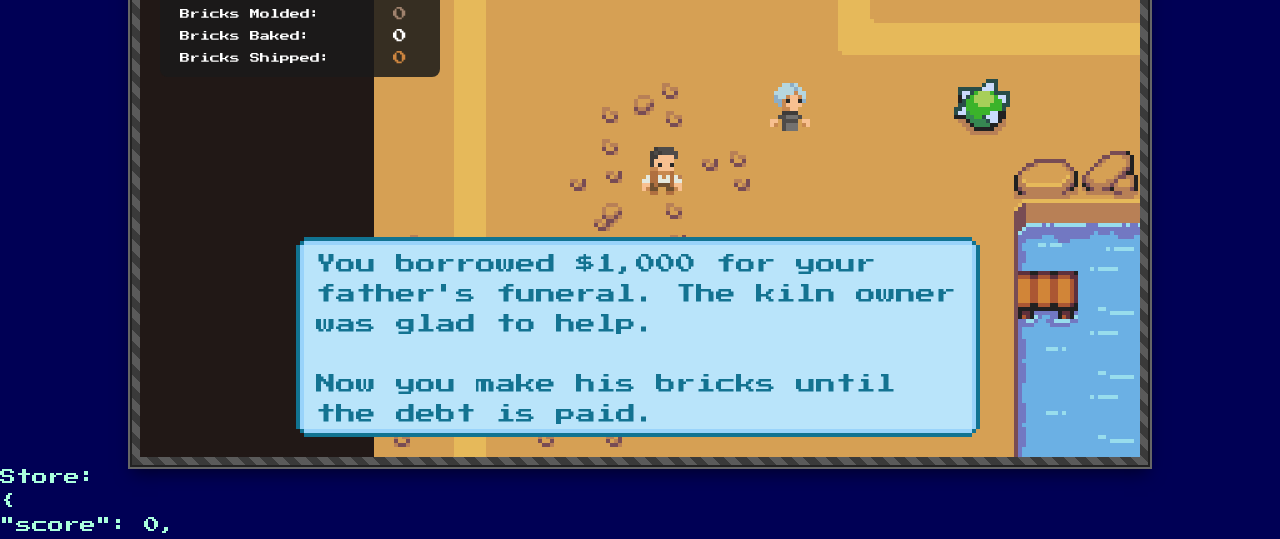
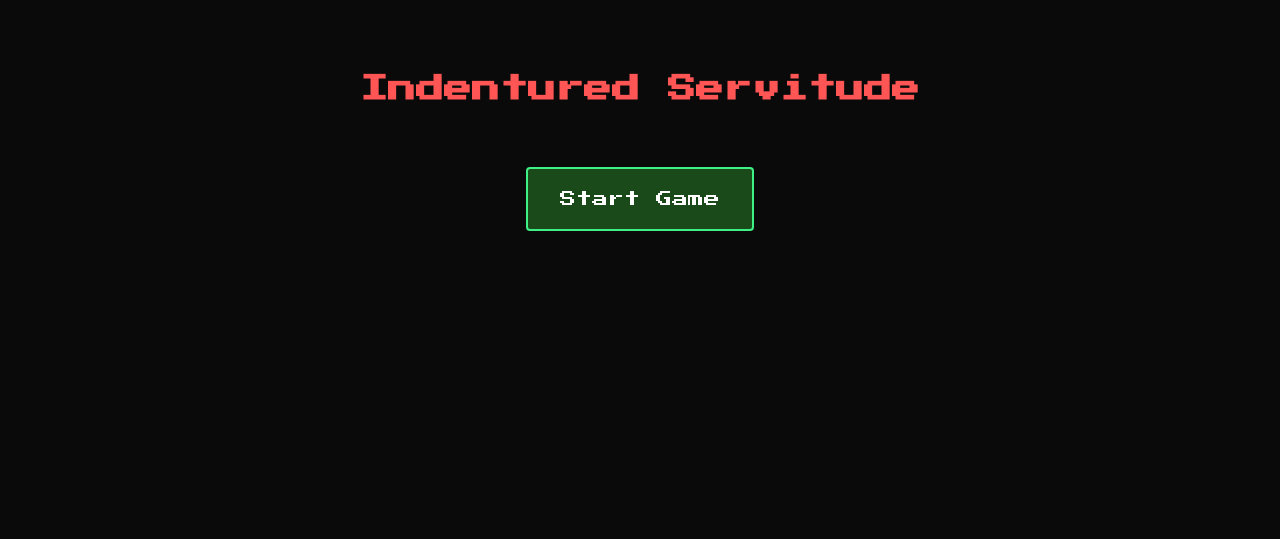
Before and after one commit to asaeed/ind-serv, a website built with webpack: page src/index.html in a window 1280 px wide. Shown: the part 251-790 px from the top of the page. Built offline with nearby package versions, Linux system fonts and the light colour scheme.

Commit message:
Add start screen, year clock, and ~35% tighter pacing
- Start-screen overlay: game boots frozen behind a title + Start button;
  clicking fades it and fires the opening card
- Debt starts at $0 and spins up to $1,000 when the opening card is
  dismissed (the loan lands on the ledger as you acknowledge it)
- Year clock: 1 real minute = 1 year, shown live in the HUD and as
  "N years" on the end screen; clock starts at the Start click
- Event triggers compressed ~x0.65 (give-up lands ~brick 46-50, roughly
  12-13 min instead of 20); recurring charges every 7 bricks; NPC dialog
  ladders synced to the new beats

Co-Authored-By: Claude Fable 5 <noreply@anthropic.com>

```diff
--- a/src/css/index.scss
+++ b/src/css/index.scss
@@ -65,6 +65,45 @@ body {
 
 .main-container.faded {
   opacity: 0;
+}
+
+.start-page {
+  position: fixed;
+  inset: 0;
+  z-index: 40;
+  display: flex;
+  align-items: center;
+  justify-content: center;
+  background: #0a0a0a;
+  text-align: center;
+  transition: opacity 1.2s ease; // duration matched by the setTimeout in StartGame.js
+
+  &.fading {
+    opacity: 0;
+    pointer-events: none;
+  }
+
+  &__title {
+    font-size: 28px;
+    line-height: 1.6;
+    color: #ff5555;
+    margin-bottom: 56px;
+  }
+}
+
+.start-button {
+  padding: 18px 32px;
+  font-family: inherit;
+  font-size: 16px;
+  color: #fff;
+  background: #1a4a1a;
+  border: 2px solid #3ff086;
+  border-radius: 4px;
+  cursor: pointer;
+
+  &:hover {
+    background: #226622;
+  }
 }
 
 .fate-button {
--- a/src/data/event.json
+++ b/src/data/event.json
@@ -1,69 +1,97 @@
 [
   {
     "id": "opening",
-    "trigger": { "bricksShipped": 0 },
+    "trigger": {
+      "bricksShipped": 0
+    },
+    "debtDelta": 1000,
     "text": "You borrowed $1,000 for your father's funeral. The kiln owner was glad to help.\n\nNow you make his bricks until the debt is paid."
   },
   {
     "id": "lodging",
-    "trigger": { "bricksShipped": 10 },
+    "trigger": {
+      "bricksShipped": 7
+    },
     "debtDelta": 150,
     "text": "Lodging fee: +$150.\n\nYou didn't think the roof was free?"
   },
   {
     "id": "familyArrives",
-    "trigger": { "bricksShipped": 20 },
+    "trigger": {
+      "bricksShipped": 13
+    },
     "text": "Your wife and son arrive at the kiln gates. They've come to help you pay it off."
   },
   {
     "id": "priceDrop1",
-    "trigger": { "bricksShipped": 25 },
+    "trigger": {
+      "bricksShipped": 16
+    },
     "brickPrice": 7,
     "text": "The market is down, says the owner. Bricks pay $7 now."
   },
   {
     "id": "shovelBreaks",
-    "trigger": { "bricksShipped": 30 },
+    "trigger": {
+      "bricksShipped": 19
+    },
     "debtDelta": 75,
     "text": "Your shovel splits at the handle. A replacement is charged to the ledger: +$75."
   },
   {
     "id": "fuelCharge",
-    "trigger": { "bricksShipped": 35 },
+    "trigger": {
+      "bricksShipped": 23
+    },
     "debtDelta": 120,
     "text": "Kiln fuel charge: +$120.\n\nThe fire doesn't feed itself."
   },
   {
     "id": "priceDrop2",
-    "trigger": { "bricksShipped": 40 },
+    "trigger": {
+      "bricksShipped": 26
+    },
     "brickPrice": 5,
     "text": "The market is down again. Bricks pay $5 now."
   },
   {
     "id": "wifeBurned",
-    "trigger": { "bricksShipped": 45, "requiresRecruit": "wife" },
+    "trigger": {
+      "bricksShipped": 29,
+      "requiresRecruit": "wife"
+    },
     "debtDelta": 200,
     "injures": "wife",
     "text": "Your wife is burned reaching into the kiln. Hospital bill: +$200.\n\nShe works slower now."
   },
   {
     "id": "recalculation",
-    "trigger": { "bricksShipped": 55 },
+    "trigger": {
+      "bricksShipped": 36
+    },
     "debtDelta": 250,
     "text": "The owner recalculates your debt. Interest. Fees. It's all in the ledger: +$250."
   },
   {
     "id": "sonHand",
-    "trigger": { "bricksShipped": 65, "requiresRecruit": "son" },
+    "trigger": {
+      "bricksShipped": 42,
+      "requiresRecruit": "son"
+    },
     "debtDelta": 400,
     "injures": "son",
     "text": "The mold takes your son's hand. Hospital bill: +$400.\n\nHe works slower now."
   },
   {
     "id": "recurring",
-    "trigger": { "bricksShipped": 70 },
+    "trigger": {
+      "bricksShipped": 46
+    },
     "debtDelta": 150,
-    "repeat": { "every": 10, "escalate": 50 },
+    "repeat": {
+      "every": 7,
+      "escalate": 50
+    },
     "text": "Charges for food, lodging, and upkeep: +$${amount}."
   }
 ]
--- a/src/data/npc.json
+++ b/src/data/npc.json
@@ -1,8 +1,8 @@
 [
   {
     "name": "player",
-    "gridX": 4,
-    "gridY": 6,
+    "gridX": 8,
+    "gridY": 10,
     "isInitialCharacter": true
   },
   {
@@ -16,19 +16,19 @@
         "text": "Welcome! Work hard, pay what you owe, and walk free. The ledger never lies."
       },
       {
-        "minBricks": 10,
+        "minBricks": 7,
         "text": "Fees are a normal part of any arrangement. It's all in the ledger."
       },
       {
-        "minBricks": 20,
+        "minBricks": 13,
         "text": "Your family too? Wonderful. Many hands make light debt."
       },
       {
-        "minBricks": 45,
+        "minBricks": 29,
         "text": "Accidents are unfortunate. Medical care isn't free, you understand."
       },
       {
-        "minBricks": 70,
+        "minBricks": 46,
         "text": "Costs are up everywhere. Nothing I can do. It's all in the ledger."
       }
     ]
@@ -44,15 +44,15 @@
         "text": "Isn't it marvelous? My husband gives these people purpose."
       },
       {
-        "minBricks": 25,
+        "minBricks": 16,
         "text": "Why do they look so tired? The desert air is wonderfully refreshing."
       },
       {
-        "minBricks": 45,
+        "minBricks": 29,
         "text": "Your wife should be more careful. Kiln repairs are terribly expensive."
       },
       {
-        "minBricks": 65,
+        "minBricks": 42,
         "text": "Do tell your boy to mind the equipment. Replacement molds take weeks to arrive."
       }
     ]
@@ -68,11 +68,11 @@
         "text": "Shovel the mud, mold it, bake it, ship it. Stand still at your station and your hands learn the rhythm."
       },
       {
-        "minBricks": 10,
-        "text": "Ten bricks shipped. The truck takes them, the ledger counts them."
+        "minBricks": 7,
+        "text": "The bricks pile up. The truck takes them, the ledger counts them."
       },
       {
-        "minBricks": 45,
+        "minBricks": 29,
         "text": "The kiln takes more than it gives. Watch your family."
       }
     ]
@@ -89,7 +89,7 @@
         "text": "Every brick on that truck pays down your debt. I've been counting mine for thirty years."
       },
       {
-        "minBricks": 40,
+        "minBricks": 26,
         "text": "The price drops when the owner says it drops. No one has ever seen this 'market'."
       }
     ]
@@ -106,7 +106,7 @@
         "text": "You came alone? They all come alone, at first."
       },
       {
-        "minBricks": 20,
+        "minBricks": 13,
         "text": "Family at the same kiln can share the work. Stay close to them."
       }
     ]
@@ -117,14 +117,14 @@
     "gridX": 4,
     "gridY": 2,
     "recruitable": true,
-    "appearAtBricks": 20,
+    "appearAtBricks": 13,
     "speech": [
       {
         "minBricks": 0,
         "text": "We couldn't wait at home any longer. Let me help - we'll pay it off together."
       },
       {
-        "minBricks": 45,
+        "minBricks": 29,
         "text": "The burn will heal. I can still work. I have to."
       }
     ]
@@ -135,14 +135,14 @@
     "gridX": 4,
     "gridY": 4,
     "recruitable": true,
-    "appearAtBricks": 20,
+    "appearAtBricks": 13,
     "speech": [
       {
         "minBricks": 0,
         "text": "Father! I'm strong enough to work now. Show me what to do."
       },
       {
-        "minBricks": 65,
+        "minBricks": 42,
         "text": "I can still carry bricks with one hand. Don't look at me like that."
       }
     ]
--- a/src/index.html
+++ b/src/index.html
@@ -46,6 +46,13 @@
       <div class="store">
         <div class="label">Store:</div>
         <div class="value"></div>
+      </div>
+    </div>
+
+    <div class="start-page">
+      <div class="start-page__inner">
+        <h1 class="start-page__title">Indentured Servitude</h1>
+        <button class="start-button" type="button">Start Game</button>
       </div>
     </div>
 
--- a/src/js/Game.js
+++ b/src/js/Game.js
@@ -5,6 +5,7 @@ import CharacterController from './controllers/CharacterController'
 import Hud from './ui/Hud'
 import TouchControls from './ui/TouchControls'
 import EndGame from './ui/EndGame'
+import StartGame from './ui/StartGame'
 import gameStore from './state/gameStore'
 import { GAME_CONFIG } from './constants'
 
@@ -29,9 +30,7 @@ export default class Game {
       this.touchControls.init()
       this.characterController = new CharacterController(this.map, this.input)
       this.endGame = new EndGame()
-
-      // fire the opening narration (event with trigger bricksShipped: 0)
-      gameStore.getState().checkEvents()
+      this.startGame = new StartGame() // opening narration fires when Start is clicked
     })
 
     // Debug output (development only)
@@ -55,7 +54,8 @@ export default class Game {
   }
 
   update(tFrame) {
-    if (gameStore.getState().gameOver) return // end page is showing
+    const { gameStarted, gameOver } = gameStore.getState()
+    if (!gameStarted || gameOver) return // start screen or end page is showing
     this.characterController && this.characterController.update()
     this.map && this.map.update()
     this.hud && this.hud.update()
--- a/src/js/constants.js
+++ b/src/js/constants.js
@@ -1,6 +1,5 @@
 // Economy / narrative configuration
 export const ECONOMY = {
-  STARTING_DEBT: 1000,
   STARTING_BRICK_PRICE: 10,
   GIVE_UP_THRESHOLD: 2000, // debt at which "Accept your fate" appears
   INJURY_SPEED_MULTIPLIER: 0.5, // permanent, for both injuries
--- a/src/js/state/gameStore.js
+++ b/src/js/state/gameStore.js
@@ -12,7 +12,7 @@ const getSwitchKeyLabel = () => {
 
 const gameStore = create((set, get) => ({
   score: 0,
-  debt: ECONOMY.STARTING_DEBT,
+  debt: 0, // spins up to $1,000 when the opening event is dismissed (its debtDelta)
   money: 0,
   brickPrice: ECONOMY.STARTING_BRICK_PRICE,
   creatingMud: false,
@@ -32,6 +32,7 @@ const gameStore = create((set, get) => ({
   pendingDebtDelta: 0, // applied (with HUD spin) when the event panel is dismissed
   eventPanelOpen: false, // while true, production pauses and no new event can fire
   fateAvailable: false, // debt crossed GIVE_UP_THRESHOLD; "Accept your fate" shown
+  gameStarted: false, // false until the start-screen button is clicked; game is frozen
   gameOver: false,
   // stats for the end page
   totalEarned: 0,
@@ -329,6 +330,13 @@ const gameStore = create((set, get) => ({
 
   acceptFate: () => set({ gameOver: true }),
 
+  // Start-screen button clicked: unfreeze the game and fire the opening narration.
+  // The year clock (1 real minute = 1 year) starts now, not at page load.
+  startGame: () => {
+    set({ gameStarted: true, startTime: Date.now() })
+    get().checkEvents()
+  },
+
   // Recruit NPC
   recruitNpc: (npcName) => {
     set((state) => ({
--- a/src/js/ui/EndGame.js
+++ b/src/js/ui/EndGame.js
@@ -21,12 +21,12 @@ export default class EndGame {
     const state = gameStore.getState()
     state.acceptFate()
 
-    // stats as indictment
-    const minutes = Math.max(1, Math.round((Date.now() - state.startTime) / 60000))
+    // stats as indictment (1 real minute = 1 year worked)
+    const years = Math.max(1, Math.floor((Date.now() - state.startTime) / 60000))
     this.endPage.querySelector('.end-stat--bricks').textContent = state.numBricksShipped
     this.endPage.querySelector('.end-stat--paid').textContent = `$${state.totalEarned}`
     this.endPage.querySelector('.end-stat--added').textContent = `$${state.totalCharged}`
-    this.endPage.querySelector('.end-stat--time').textContent = `${minutes} min`
+    this.endPage.querySelector('.end-stat--time').textContent = years === 1 ? '1 year' : `${years} years`
 
     this.fateButton.classList.add('hidden')
     document.querySelector('.main-container').classList.add('faded')
--- a/src/js/ui/Hud.js
+++ b/src/js/ui/Hud.js
@@ -102,6 +102,17 @@ export default class Hud {
     })
     this.layer.add(this.moneyValue)
 
+    // year counter: 1 real minute = 1 year worked
+    this.yearsText = new Konva.Text({
+      x: this.padding + 15,
+      y: this.padding + 62,
+      text: 'YEARS WORKED: 0',
+      fontSize: 8,
+      fontFamily: this.fontFamily,
+      fill: '#888',
+    })
+    this.layer.add(this.yearsText)
+
     // production pipeline section
     const pipelineY = this.padding + 85
 
@@ -189,6 +200,10 @@ export default class Hud {
     this.debtValue.fill(targetDebt > this.displayDebt ? '#ff1111' : this.debtColor)
     this.moneyValue.text(`$${gameState.money}`)
 
+    // year counter (only ticks once the game has started)
+    const years = gameState.gameStarted ? Math.floor((Date.now() - gameState.startTime) / 60000) : 0
+    this.yearsText.text(`YEARS WORKED: ${years}`)
+
     // update production pipeline with particle effects
     this.updateValue(this.mudText.value, gameState.numMud, this.previousValues.numMud)
     this.updateValue(this.bricksMoldedText.value, gameState.numBricksMolded, this.previousValues.numBricksMolded)
--- /dev/null
+++ b/src/js/ui/StartGame.js
@@ -0,0 +1,26 @@
+import gameStore from '../state/gameStore'
+
+// Start-screen overlay (DOM, mirrors EndGame). The game boots frozen behind it;
+// clicking Start fades the overlay, unfreezes the loop, and fires the opening event.
+export default class StartGame {
+  constructor() {
+    this.startPage = document.querySelector('.start-page')
+    this.startButton = document.querySelector('.start-button')
+
+    this.handleClick = this.handleClick.bind(this)
+    this.startButton.addEventListener('click', this.handleClick)
+  }
+
+  handleClick() {
+    gameStore.getState().startGame()
+
+    this.startPage.classList.add('fading')
+    setTimeout(() => {
+      this.startPage.classList.add('hidden')
+    }, 1200) // matches the CSS fade duration
+  }
+
+  dispose() {
+    this.startButton.removeEventListener('click', this.handleClick)
+  }
+}
```
Also changed, not shown: docs/superpowers/specs/2026-07-13-narrative-arc-design.md (+27 -14 lines).
